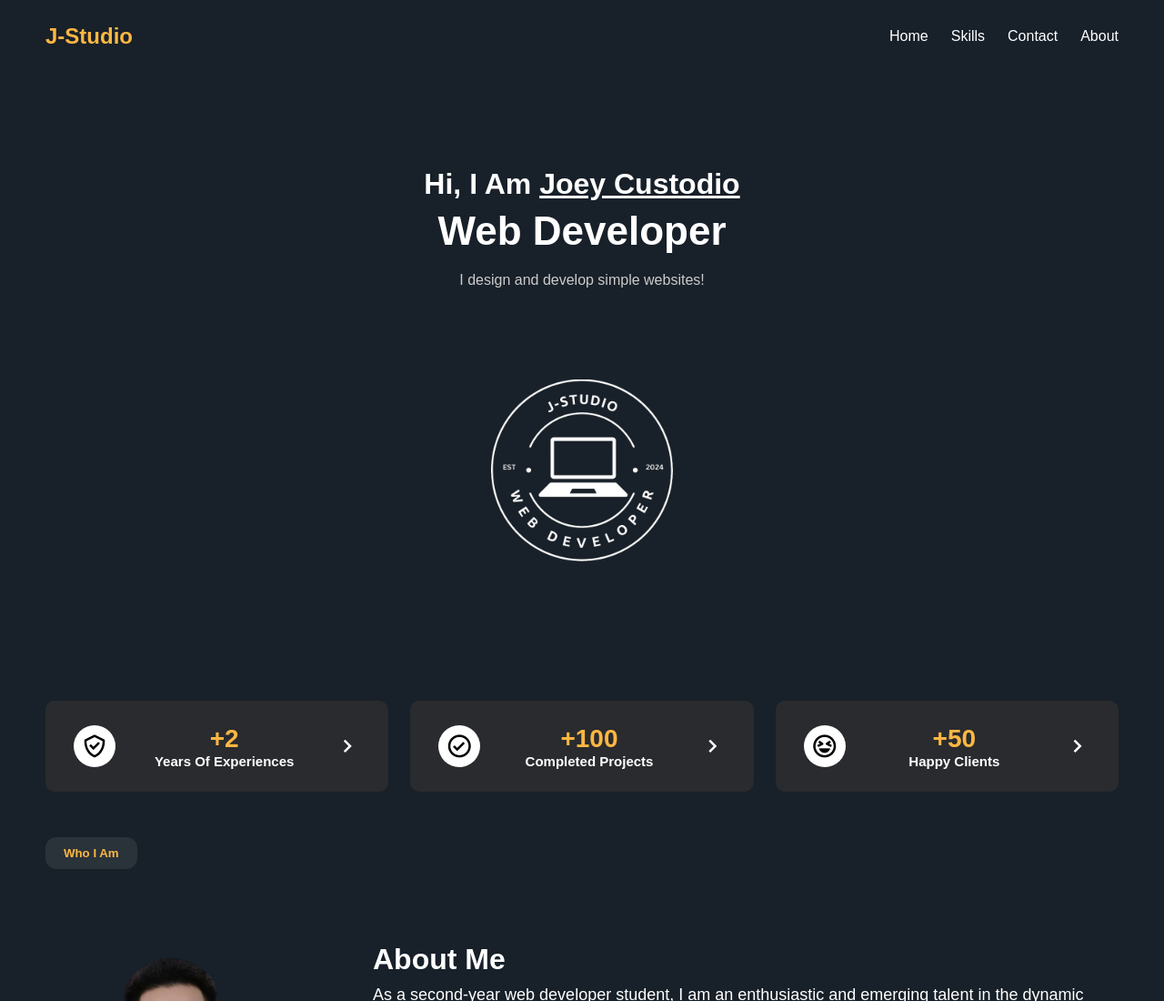
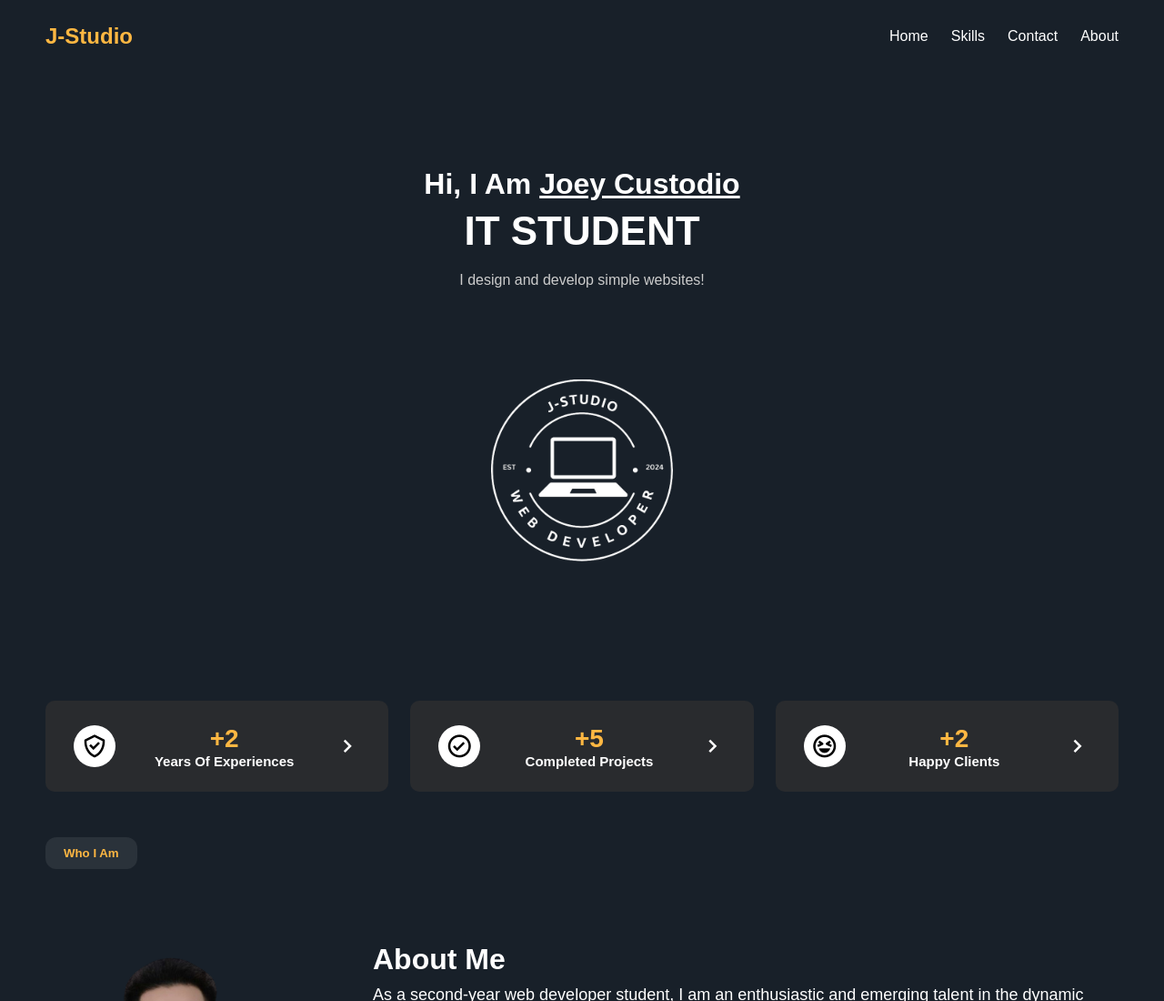
Before and after one commit to joewip/jStudio, a plain HTML site: page index.html in a window 1280 px wide. Shown: the top 1100 px of the page at 91% size. Drawn offline with nearby package versions, Linux system fonts and the light colour scheme.

Commit message:
Update index.html

```diff
--- a/index.html
+++ b/index.html
@@ -23,7 +23,7 @@
 
     <div class="main">
         <h4>Hi, I Am <span>Joey Custodio</span></h4>
-        <p class="title">Web Developer</p>
+        <p class="title">IT STUDENT</p>
         <p class="subtitle">I design and develop simple websites!</p>
         <img src="./assets/wEB_DEVELOPER__3_-removebg-preview.png">
     </div>
@@ -44,7 +44,7 @@
                 <i class='bx bx-check-circle'></i>
             </div>
             <div class="info">
-                <h3>+100</h3>
+                <h3>+5</h3>
                 <p>Completed Projects</p>
             </div>
             <i class='bx bx-chevron-right'></i>
@@ -54,7 +54,7 @@
                 <i class='bx bx-laugh'></i>
             </div>
             <div class="info">
-                <h3>+50</h3>
+                <h3>+2</h3>
                 <p>Happy Clients</p>
             </div>
             <i class='bx bx-chevron-right'></i>
```
